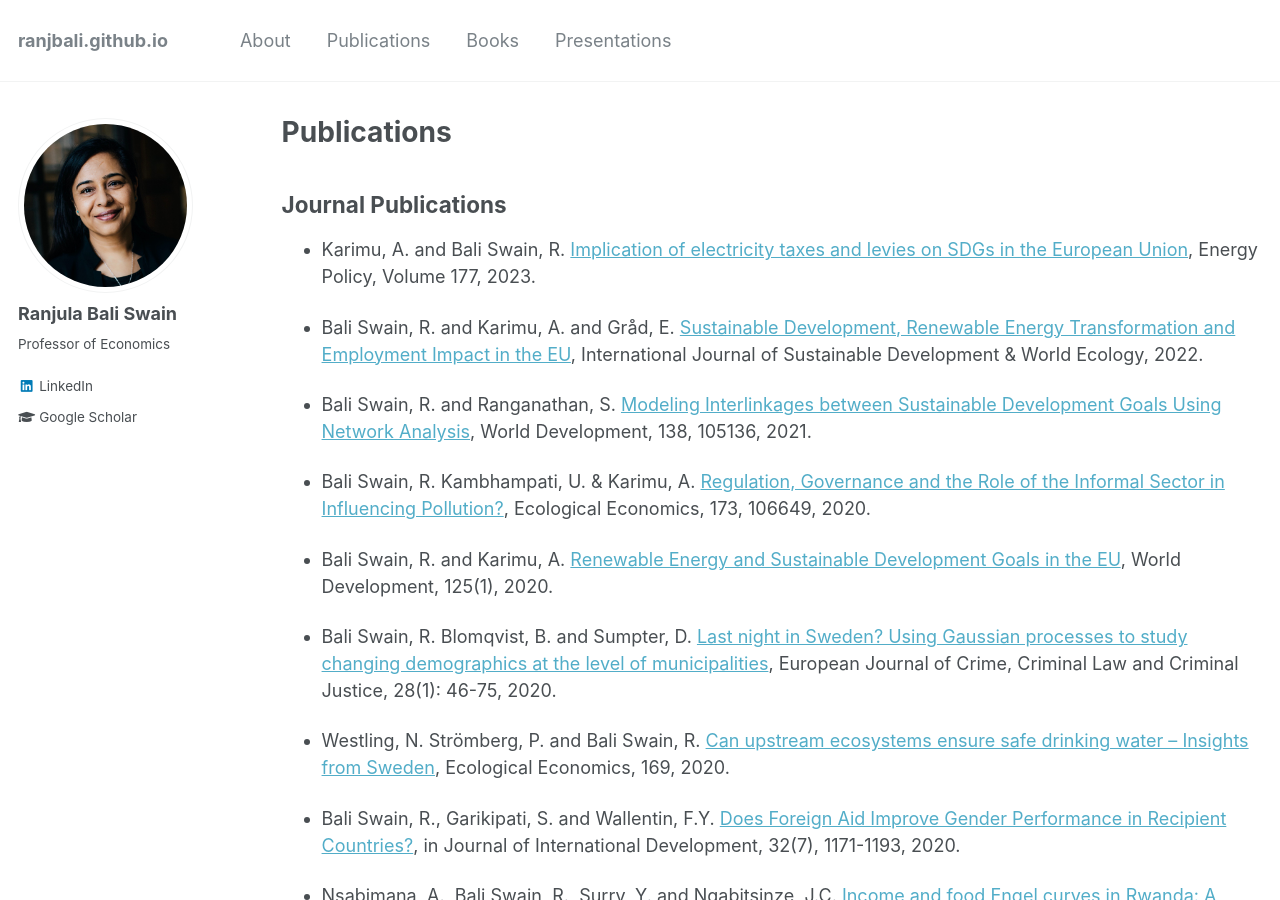
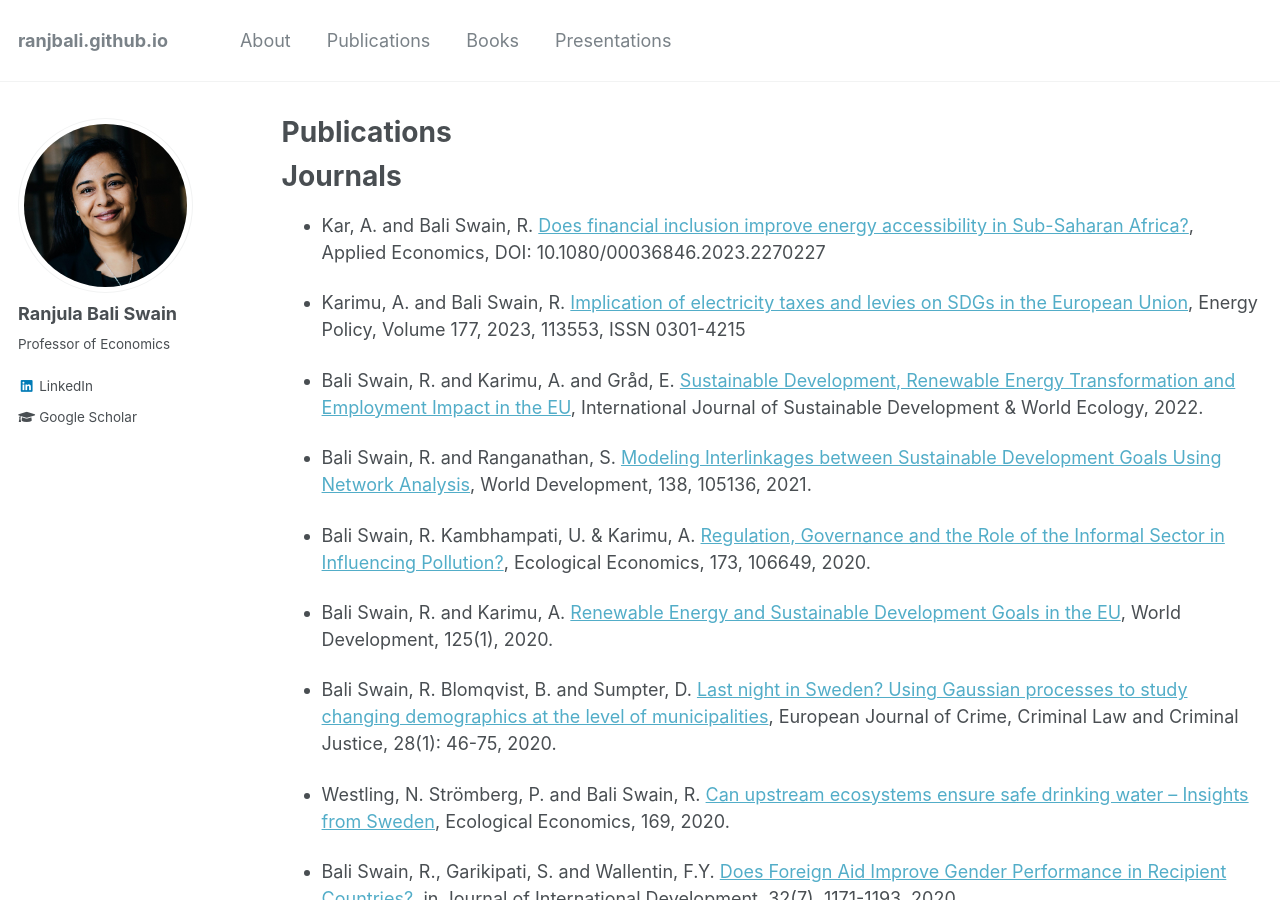
Before and after one commit to ranjbali/ranjbali.github.io, a Jekyll site: the page built from _pages/publications.md, in a window 1280 px wide and 900 px high. Built offline with Jekyll 4.4.1, drawn with Linux system fonts in a browser that asks for light colours.

Commit message:
Update publications.md

```diff
--- a/_pages/publications.md
+++ b/_pages/publications.md
@@ -8,9 +8,11 @@
 {% include base_path %}
 
 
-## Journal Publications
+Journals
+======
+* Kar, A. and Bali Swain, R. [Does financial inclusion improve energy accessibility in Sub-Saharan Africa?](https://www.tandfonline.com/doi/full/10.1080/00036846.2023.2270227), Applied Economics, DOI: 10.1080/00036846.2023.2270227
 
-* Karimu, A. and Bali Swain, R. [Implication of electricity taxes and levies on SDGs in the European Union](https://doi.org/10.1016/j.enpol.2023.113553), Energy Policy, Volume 177, 2023.
+* Karimu, A. and Bali Swain, R. [Implication of electricity taxes and levies on SDGs in the European Union](https://doi.org/10.1016/j.enpol.2023.113553), Energy Policy, Volume 177, 2023, 113553, ISSN 0301-4215
 
 * Bali Swain, R. and Karimu, A. and Gråd, E. [Sustainable Development, Renewable Energy Transformation and Employment Impact in the EU](https://www.tandfonline.com/doi/full/10.1080/13504509.2022.2078902), International Journal of Sustainable Development & World Ecology, 2022.
 
@@ -109,8 +111,8 @@
 
 * Sepahvand, M., Shahbazian, R. and Bali Swain, R. Does Revolution change Risk Attitudes? Evidence from Burkina Faso.
 
-## Book Chapters
-
+Book Chapters
+======
 * Bali Swain, R. and Min, Y. 2023. Interlinkages and Interactions among the Sustainable Development Goals. In: Bali Swain, R. and Min, Y. (eds) Interlinkages between the Sustainable Development Goals, Progressing the Sustainable Development Goals series, Edward Elgar, UK, October 2023.
 
 * Bali Swain, R. and Kambhampati, U. 2022. Introduction. In: Bali Swain, R. and Kambhampati, U (eds) The Informal Sector and the Environment, pp. 1-15,Taylor and Francis Books: Routledge, London, 2022.
```
